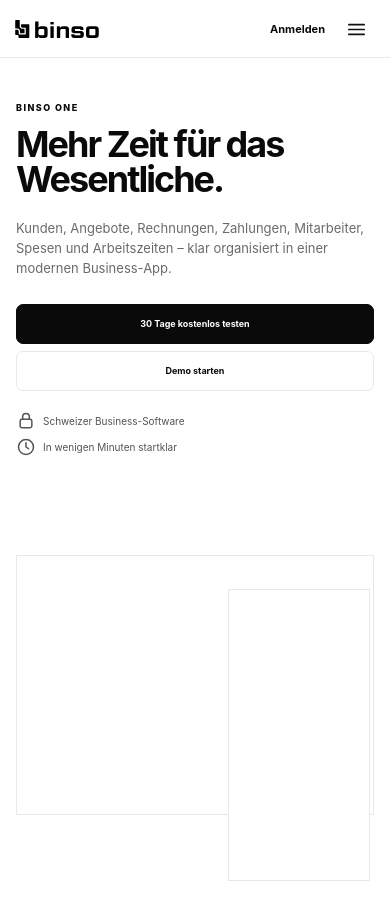
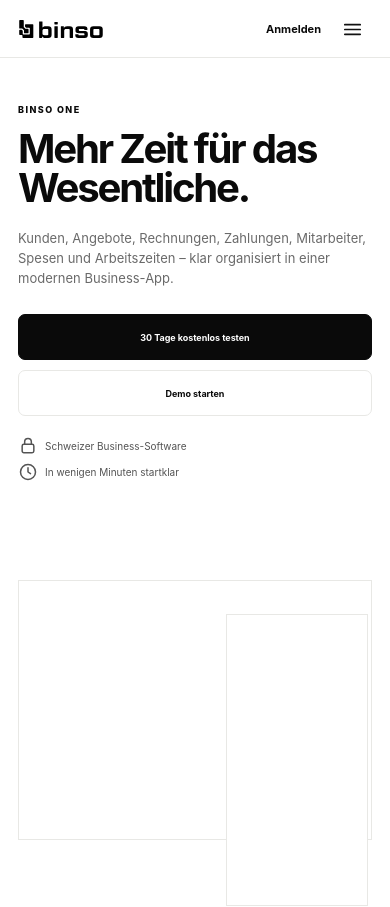
Before and after one commit to oemercam/binso_admin_azure, a Next.js app: page / in a window 390 px wide. Shown: the top 907 px of the page. Built offline with nearby package versions, Linux system fonts and the light colour scheme; no server answers.

Commit message:
ux: load mobile precision layer last

```diff
--- a/app/binso-ui.css
+++ b/app/binso-ui.css
@@ -1,6 +1,6 @@
 /* Binso One centralized UI cascade.
    Keep the order explicit so legacy styles can never override the approved mockup layer. */
-@layer base, completion, completion04, completion06, mockup, ux, pixel, portal, audit;
+@layer base, completion, completion04, completion06, mockup, ux, pixel, portal, audit, mobile;
 
 @import "./globals.css" layer(base);
 @import "./completion.css" layer(completion);
@@ -11,3 +11,4 @@
 @import "./pixel-mockup.css" layer(pixel);
 @import "./portal-mockup.css" layer(portal);
 @import "./mockup-audit-v4.css" layer(audit);
+@import "./mobile-precision.css" layer(mobile);
```
